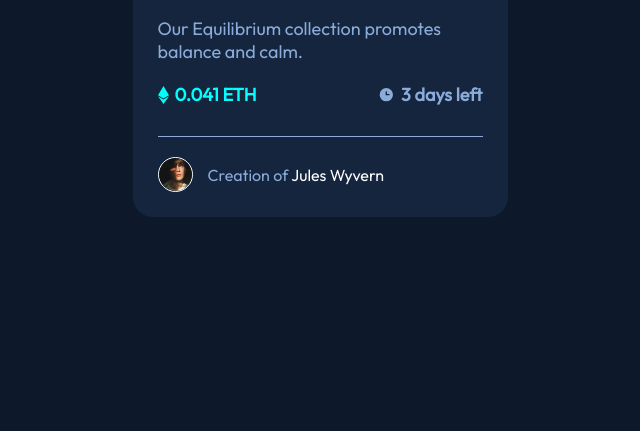
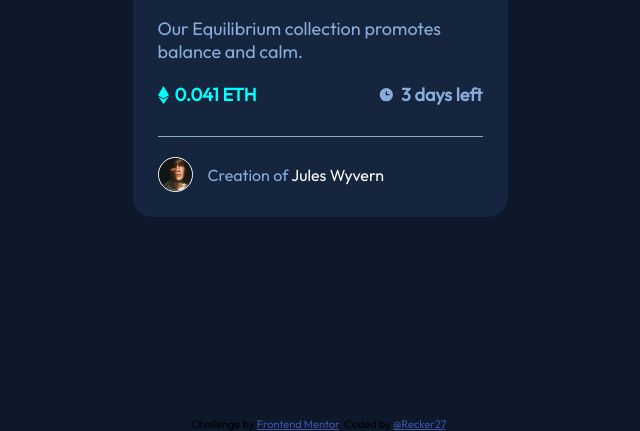
Before and after one commit to Recker27/frontendmentor-nft-preview-card, a plain HTML site: page index.html in a window 1280 px wide. Shown: the part 607-1038 px from the top of the page, without its empty margins (320-960 px from the left). Drawn offline with Linux system fonts and the light colour scheme.

Commit message:
Update index.html

```diff
--- a/index.html
+++ b/index.html
@@ -48,10 +48,9 @@
     </div>
   </main>
 
-<!--
-  <div class="attribution">
+<div class="attribution">
     Challenge by <a href="https://www.frontendmentor.io?ref=challenge" target="_blank">Frontend Mentor</a>.
-    Coded by <a href="#">Your Name Here</a>.
-  </div> -->
+    Coded by <a href="#">@Recker27</a>.
+  </div>
 </body>
 </html>
```
